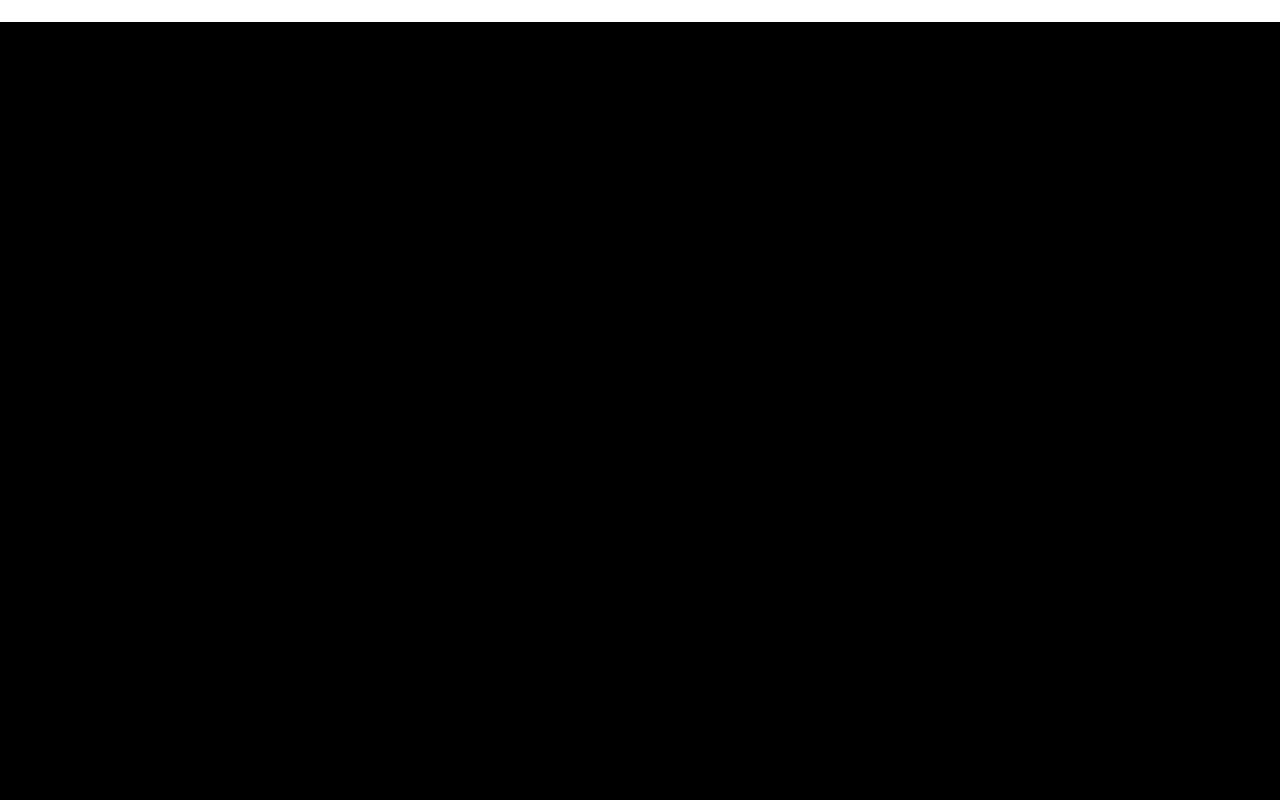
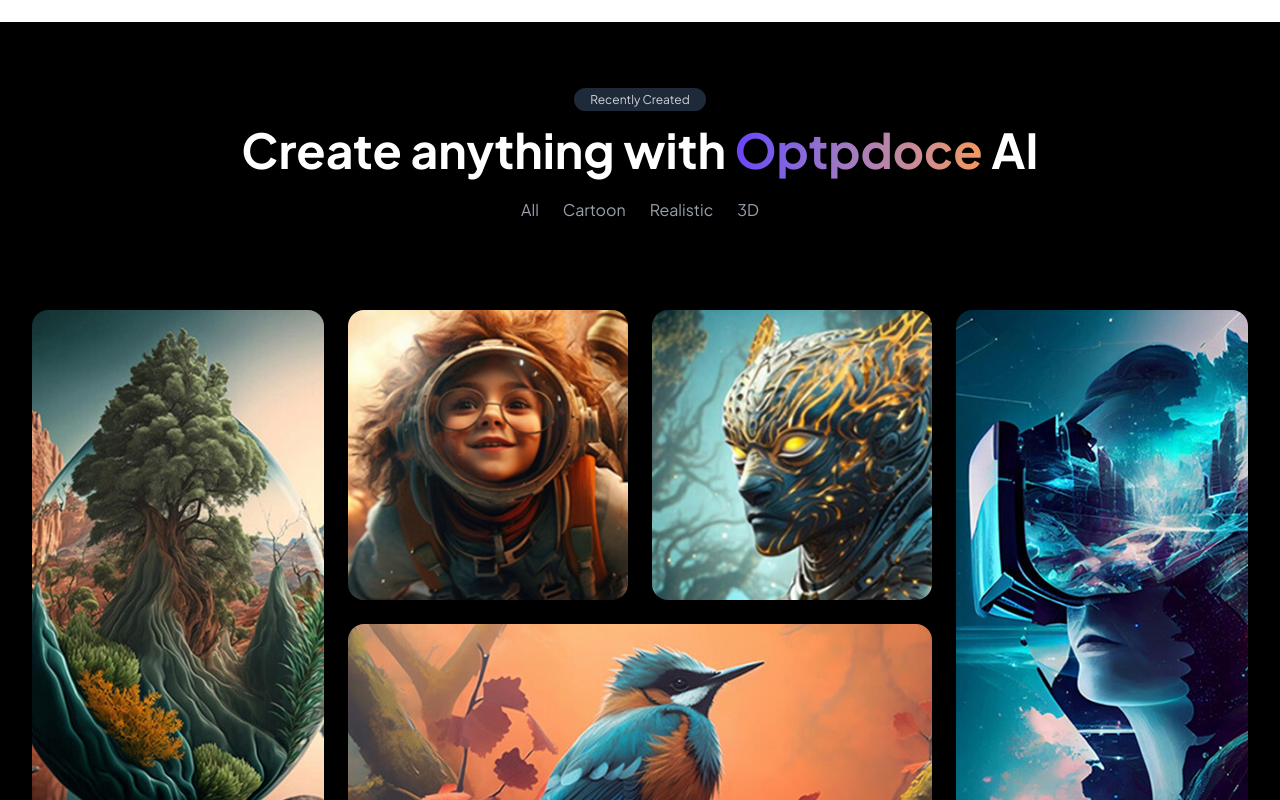
Before and after one commit to Rohitkumar1212/landingPage, a Next.js app: page / in a window 1280 px wide. Shown: the part 1880-2680 px from the top of the page. Before the commit the page ends 1902 px from the top, so only its background shows below. Built offline with nearby package versions, Linux system fonts and the light colour scheme.

Commit message:
exploregallerysection  done

```diff
--- /dev/null
+++ b/components/LandingPage/ExploreGallery/ExploreGallery.js
@@ -0,0 +1,71 @@
+"use client";
+
+export default function ExploreGallery() {
+  return (
+    <section className="w-full px-4 md:px-8 py-16 bg-black text-white">
+      <div className="max-w-7xl mx-auto flex flex-col items-center">
+
+        {/* Small Badge */}
+        <div className="mb-4">
+          <span className="bg-gray-800 text-gray-300 text-xs px-4 py-1 rounded-full">
+            Recently Created
+          </span>
+        </div>
+
+        {/* Heading */}
+        <h2 className="text-3xl md:text-5xl font-bold text-center mb-6">
+          Create anything with <span className="bg-gradient-to-r from-[#6A41FB] to-[#F49957] bg-clip-text text-transparent">Optpdoce</span> AI
+        </h2>
+
+        {/* Category Filters */}
+        <div className="flex items-center gap-6 text-gray-400 mb-12">
+          {["All", "Cartoon", "Realistic", "3D"].map((category) => (
+            <button key={category} className="hover:text-white transition">
+              {category}
+            </button>
+          ))}
+        </div>
+
+        {/* Gallery Layout */}
+        <div className="flex flex-col md:flex-row gap-6 mt-10 w-full">
+
+      {/* Left Big Image */}
+      <div className="flex-1">
+        <div className="h-[600px] overflow-hidden rounded-2xl">
+          <img src="/images/img_11.png" alt="Left" className="w-full h-full object-cover" />
+        </div>
+      </div>
+
+      {/* Middle Smaller Images */}
+      <div className="flex flex-col gap-6 flex-2">
+        <div className="flex gap-6">
+          <div className="flex-1 h-[290px] overflow-hidden rounded-2xl">
+            <img src="/images/img_12.png" alt="Top Left" className="w-full h-full object-cover" />
+          </div>
+          <div className="flex-1 h-[290px] overflow-hidden rounded-2xl">
+            <img src="/images/img_13.png" alt="Top Right" className="w-full h-full object-cover" />
+          </div>
+        </div>
+        <div className="h-[290px] overflow-hidden rounded-2xl">
+          <img src="/images/img_14.png" alt="Bottom" className="w-full h-full object-cover" />
+        </div>
+      </div>
+
+      {/* Right Big Image */}
+      <div className="flex-1">
+        <div className="h-[600px] overflow-hidden rounded-2xl">
+          <img src="/images/img_15.png" alt="Right" className="w-full h-full object-cover" />
+        </div>
+      </div>
+
+    </div>
+
+        {/* Button */}
+        <button className="mt-14 bg-gradient-to-r from-[#6A41FB] to-[#F49957] text-white px-6 py-3 rounded-full font-semibold hover:opacity-80 transition">
+          Go to our AI gallery
+        </button>
+
+      </div>
+    </section>
+  );
+}
--- a/components/LandingPage/LandingPage.js
+++ b/components/LandingPage/LandingPage.js
@@ -3,6 +3,7 @@
 import HeroSection from "./Hero/HeroSection";
 import ShowCase from "@/components/LandingPage/ShowCase/ShowCase"
 import AIHeroSection from "@/components/LandingPage/AIHeroSection/AIHeroSection"
+import ExploreGallery from "./ExploreGallery/ExploreGallery";
 
 const LandingPage = () => {
   return <div>
@@ -10,6 +11,7 @@
     <HeroSection />
     <ShowCase />
     <AIHeroSection />
+    <ExploreGallery />
   </div>;
 };
 
```
